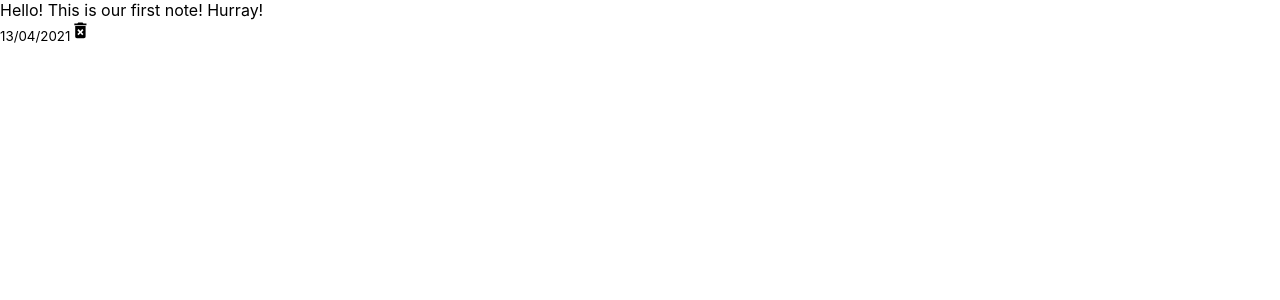
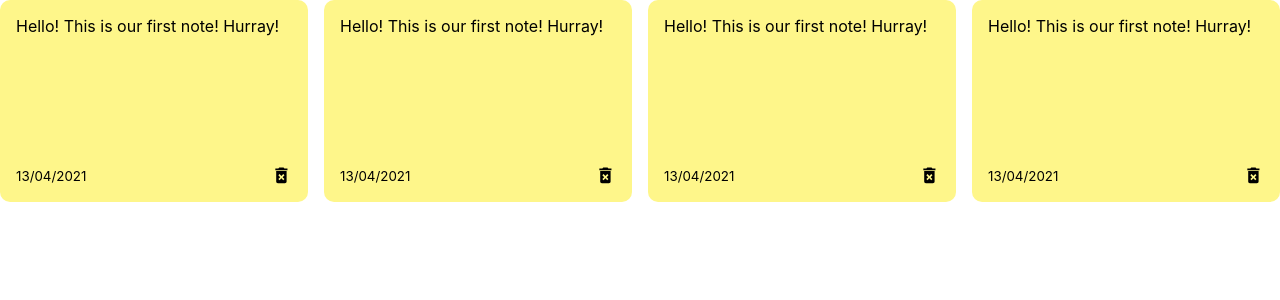
Before and after one commit to Joseane-Guedes/my-notes-app, a React (Create React App) app: page / in a window 1280 px wide. Shown: the top 300 px of the page. Built offline with nearby package versions, Linux system fonts and the light colour scheme.

Commit message:
Add grid

```diff
--- a/src/components/NotesList.js
+++ b/src/components/NotesList.js
@@ -4,6 +4,9 @@
   return (
     <div className='notes-list'>
       <Note />
+      <Note />
+      <Note />
+      <Note />
     </div>
   )
 }
--- a/src/index.css
+++ b/src/index.css
@@ -1,13 +1,36 @@
 body {
   margin: 0;
-  font-family: -apple-system, BlinkMacSystemFont, 'Segoe UI', 'Roboto', 'Oxygen',
-    'Ubuntu', 'Cantarell', 'Fira Sans', 'Droid Sans', 'Helvetica Neue',
+  font-family: -apple-system, BlinkMacSystemFont, "Segoe UI", "Roboto", "Oxygen",
+    "Ubuntu", "Cantarell", "Fira Sans", "Droid Sans", "Helvetica Neue",
     sans-serif;
   -webkit-font-smoothing: antialiased;
   -moz-osx-font-smoothing: grayscale;
 }
 
 code {
-  font-family: source-code-pro, Menlo, Monaco, Consolas, 'Courier New',
+  font-family: source-code-pro, Menlo, Monaco, Consolas, "Courier New",
     monospace;
 }
+
+.note {
+  background-color: #fef68a;
+  margin-bottom: 10px;
+  border-radius: 10px;
+  padding: 1rem;
+  min-height: 170px;
+  display: flex;
+  flex-direction: column;
+  justify-content: space-between;
+}
+
+.note-footer {
+  display: flex;
+  align-items: center;
+  justify-content: space-between;
+}
+
+.notes-list {
+  display: grid;
+  grid-gap: 1rem;
+  grid-template-columns: repeat(auto-fit, minmax(250px, 1fr));
+}
```
